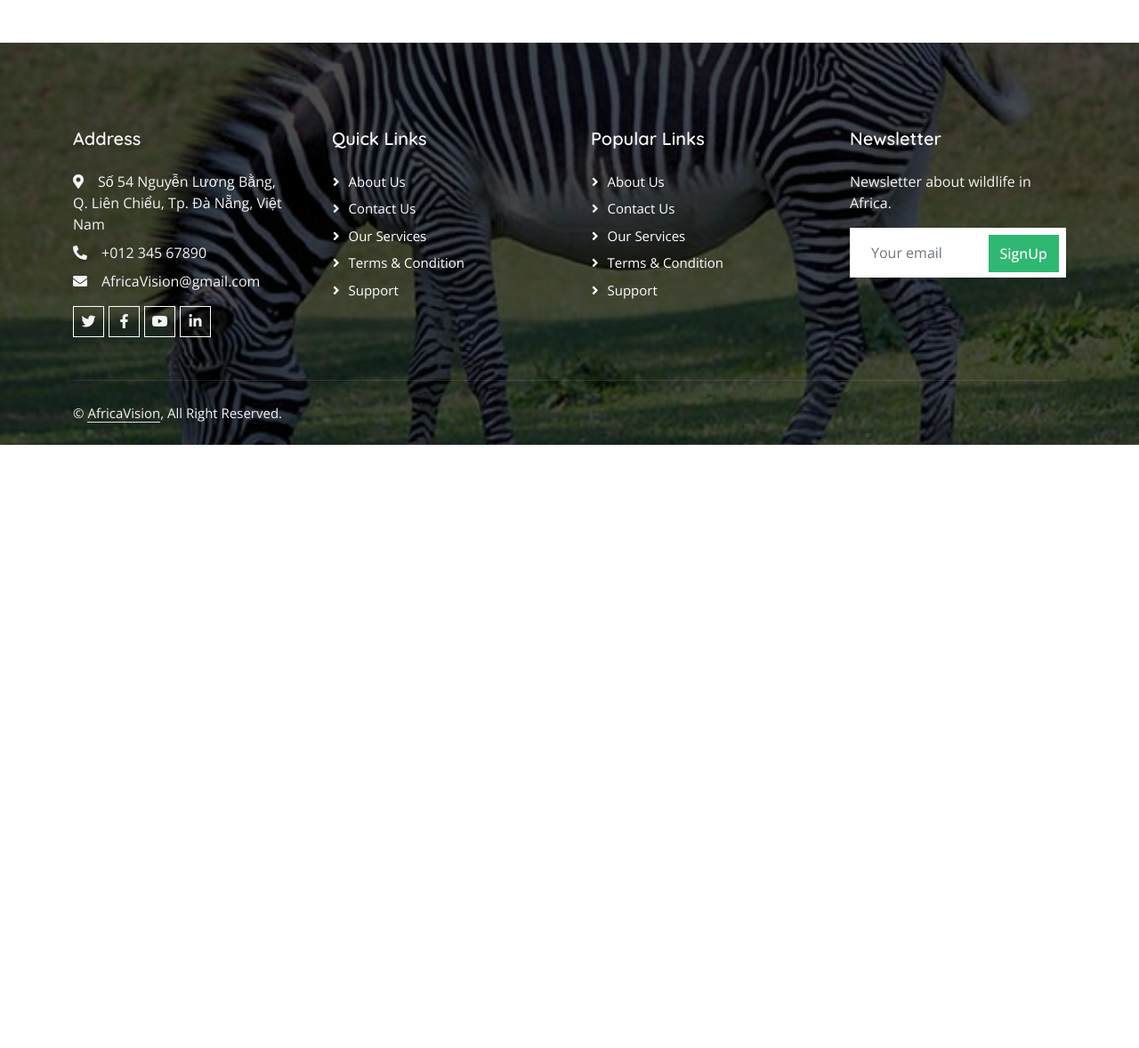
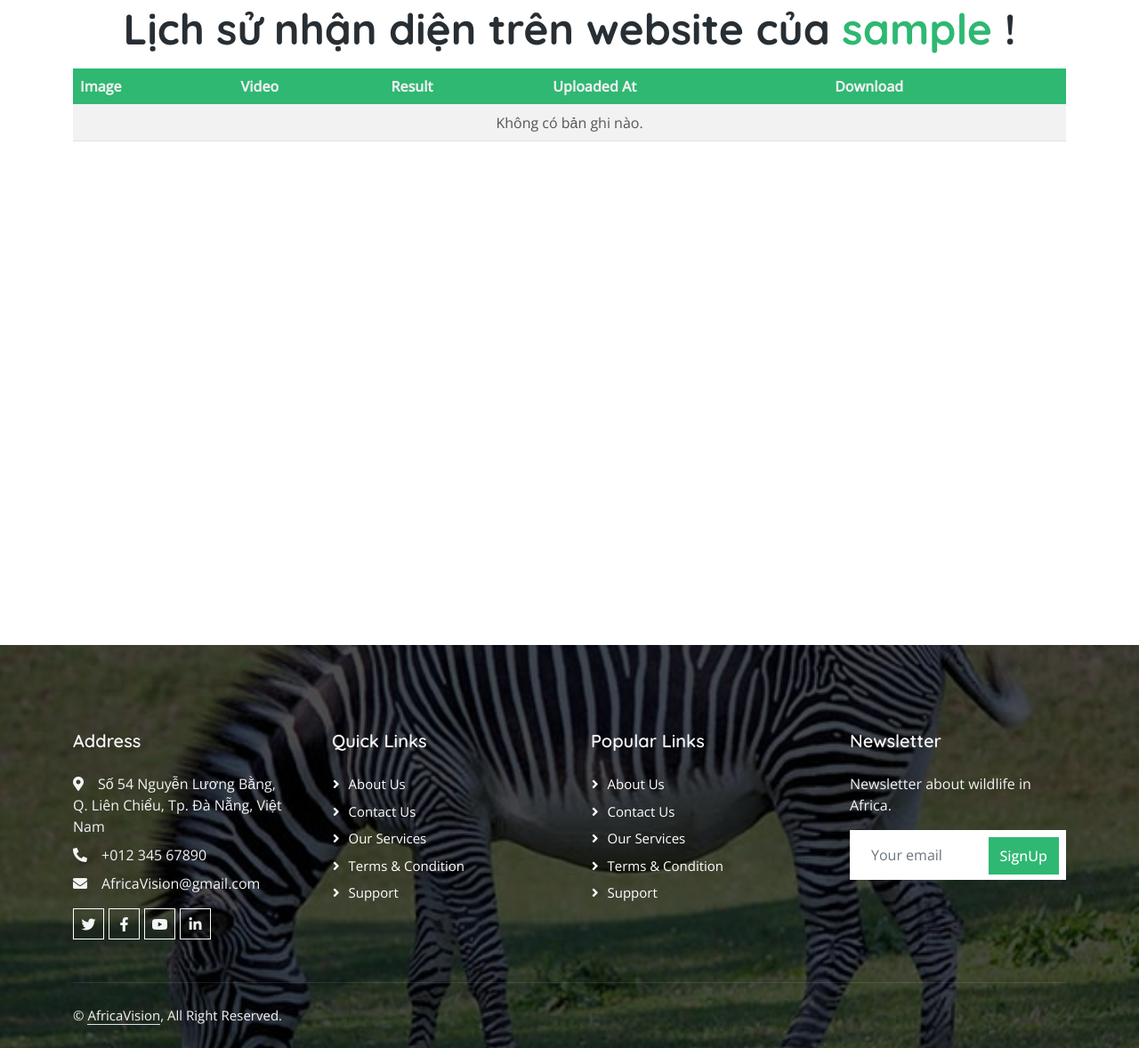
Before and after one commit to TranNguyenTam/Website_Animal_Detection, a Django app: page /history/ in a window 1280 px wide. Shown: the part 73-1251 px from the top of the page at 89% size. Before the commit the page ends 573 px from the top, so only its background shows below. Run offline with Django 4.2, Linux system fonts and the light colour scheme; the visitor is signed in with stand-in values (Sample User, id 1); data that the repository does not hold is empty; some libraries are stand-ins or nearby versions.

Commit message:
Change database and Add Upload_history FE & BE

```diff
--- a/myweb/myapp/templates/myapp/history.html
+++ b/myweb/myapp/templates/myapp/history.html
@@ -6,7 +6,7 @@
   class="navbar navbar-expand-lg bg-white navbar-light sticky-top py-lg-0 px-4 px-lg-5 wow fadeIn"
   data-wow-delay="0.1s"
   >
-  <a href="{% url "index" %}" class="navbar-brand p-0">
+  <a href="{% url "upload" %}" class="navbar-brand p-0">
     <img class="img-fluid me-3" src="{% static 'myapp/images/icon/icon-10.png' %}" alt="Icon" />
     <h1 class="m-0 text-primary">AfricaVision</h1>
   </a>
@@ -36,4 +36,99 @@
   </nav>
   <!-- Navbar End -->
 
+  {% if user.is_authenticated %}
+  <div class="d-flex justify-content-center">
+    <h1 class="display-5 mt-1 mb-3">
+    Lịch sử nhận diện trên website của
+    <span class="text-primary">{{ user.username }}</span> !
+  </h1>
+  </div>
+
+  <section>
+    <div class="h-100">
+      <div class="d-flex align-items-center h-100">
+        <div class="container">
+          <div class="row justify-content-center">
+            <div class="col-12">
+                <div class="p-0">
+                  <div class="table-responsive table-scroll" data-mdb-perfect-scrollbar="true" style="position: relative; height: 600px">
+                    <table class="table table-striped mb-0">
+                      <thead style="background-color: #2EB872; color: #EEEEEE">
+                        <tr>
+                          <th scope="col">Image</th>
+                          <th scope="col">Video</th>
+                          <th scope="col">Result</th>
+                          <th scope="col">Uploaded At</th>
+                          <th scope="col">Download</th>
+                        </tr>
+                      </thead>
+                      <tbody>
+                        {% for upload in uploads %}
+                        <tr>
+                          <!-- Cột Image -->
+                          <td>
+                            {% if upload.image %}
+                            <img src="{{ upload.image.url }}" alt="Image" style="max-width: 100px; max-height: 100px;" />
+                            {% else %}
+                            -
+                            {% endif %}
+                          </td>
+                          <!-- Cột Video -->
+                          <td>
+                            {% if upload.video %}
+                              <video width="300" controls>
+                                <source src="{{ upload.video.url }}" type="video/mp4">
+                                Your browser does not support the video tag.
+                              </video>
+                            {% else %}
+                              -
+                            {% endif %}
+                          </td>
+                          <!-- Cột Result -->
+                          <td>
+                            {% if upload.result %}
+                              {% if upload.file_type == 'image' %}
+                                <a href="{{ upload.result.url }}" target="_blank">
+                                  <button class="btn btn-primary">Xem ảnh</button>
+                                </a>
+                              {% elif upload.file_type == 'video' %}
+                                <a href="{{ upload.result.url }}" target="_blank">
+                                  <button class="btn btn-primary">Xem video</button>
+                                </a>
+                              {% else %}
+                                <button class="btn btn-secondary" disabled>File không hỗ trợ xem</button>
+                              {% endif %}
+                            {% else %}
+                              -
+                            {% endif %}
+                          </td>
+                          <!-- Cột Uploaded At -->
+                          <td>{{ upload.uploaded_at|date:"d/m/Y H:i:s" }}</td>
+                          <!-- Cột Download -->
+                          <td>
+                            {% if upload.result %}
+                              <a href="{% url 'download_file' filename=upload.output_filename %}?name={{ upload.download_filename }}">
+                                <button class="btn btn-success">Tải xuống</button>
+                              </a>
+                            {% else %}
+                              -
+                            {% endif %}
+                          </td>
+                        </tr>
+                        {% empty %}
+                        <tr>
+                          <td colspan="5" class="text-center">Không có bản ghi nào.</td>
+                        </tr>
+                        {% endfor %}
+                      </tbody>
+                    </table>
+                  </div>
+              </div>
+            </div>
+          </div>
+        </div>
+      </div>
+    </div>
+  </section>
+  {% endif %}
 {% endblock body %}
--- a/myweb/myapp/views.py
+++ b/myweb/myapp/views.py
@@ -10,9 +10,11 @@ from django.shortcuts import render, redirect
 from django.contrib.auth import authenticate, login, logout
 from django.contrib import messages
 from django.contrib.auth.models import User
+from .models import Upload
 from django.forms import ValidationError
 from django.http import HttpResponseNotFound, JsonResponse, FileResponse
 from django.views.decorators.csrf import csrf_exempt
+from django.contrib.auth.decorators import login_required
 from django.conf import settings
 from ultralytics import YOLO
 from PIL import Image
@@ -118,20 +120,6 @@ def upload(request):
 logger = logging.getLogger(__name__)
 
 @csrf_exempt
-def download_file(request, filename):
-    file_path = os.path.join(settings.DETECT_DIR, filename)
-
-    if not os.path.exists(file_path):
-        return HttpResponseNotFound('File not found')
-
-    original_name = request.GET.get('name', filename)
-
-    mime_type, _ = mimetypes.guess_type(file_path)
-    response = FileResponse(open(file_path, 'rb'), content_type=mime_type)
-    response['Content-Disposition'] = f'attachment; filename="{original_name}"'
-    return response
-
-@csrf_exempt
 def upload_media(request):
     if request.method == 'POST' and request.FILES.get('media'):
         media = request.FILES['media']
@@ -141,18 +129,34 @@ def upload_media(request):
         file_ext = os.path.splitext(media.name)[1]
         unique_filename = f"{uuid.uuid4()}{file_ext}"
 
-        # Đường dẫn lưu file gốc trong thư mục upload
-        file_path = os.path.join(settings.UPLOAD_DIR, unique_filename)
+        # Định nghĩa loại file (image hoặc video)
+        is_image = media.name.lower().endswith(('.jpg', '.jpeg', '.png'))
+        is_video = media.name.lower().endswith(('.mp4', '.avi', '.mov'))
+
+        if not (is_image or is_video):
+            return JsonResponse({'success': False, 'error': 'Định dạng file không được hỗ trợ'})
+
+        # Tạo đối tượng Upload để lưu vào database
+        upload_instance = Upload(
+            user=request.user if request.user.is_authenticated else None,
+            original_filename = original_filename,
+        )
+
+        # Gán file vào field tương ứng (image hoặc video)
+        media.name = unique_filename
+        media_field = 'image' if is_image else 'video'
+        upload_instance.__setattr__(media_field, media)
 
         # Lưu file gốc
         try:
-            with open(file_path, 'wb+') as destination:
-                for chunk in media.chunks():
-                    destination.write(chunk)
+            # Lưu đối tượng vào database
+            upload_instance.save()
+        except Exception as e:
+            logger.error(f"Lỗi khi lưu vào database: {str(e)}")
+            return JsonResponse({'success': False, 'error': f'Lưu file thất bại: {str(e)}'})
 
-        except Exception as e:
-            # logger.error(f"Lỗi khi lưu file: {str(e)}")
-            return JsonResponse({'success': False, 'error': f'Lưu file thất bại: {str(e)}'})
+        # Lấy đường dẫn file đã lưu từ database
+        file_path = os.path.join(settings.MEDIA_ROOT, upload_instance.__getattribute__(media_field).name)
 
         # Tải mô hình YOLOv8
         try:
@@ -165,11 +169,11 @@ def upload_media(request):
 
         # Xử lý file
         output_filename = f"processed_{unique_filename}"
-        output_path = os.path.join(settings.DETECT_DIR, output_filename)
-        file_url = f"{settings.MEDIA_URL}detect/{output_filename}"
+        output_path = os.path.join(settings.RESULTS_DIR, output_filename)
+        file_url = f"{settings.MEDIA_URL}results/{output_filename}"
 
         try:
-            if media.name.lower().endswith(('.jpg', '.jpeg', '.png')):
+            if is_image:
                 # Nhận diện với YOLOv8
                 results = model(file_path)
 
@@ -180,10 +184,9 @@ def upload_media(request):
                 annotated_img_rgb = cv2.cvtColor(annotated_img, cv2.COLOR_BGR2RGB)
 
                 # Lưu ảnh đã nhận diện
-                annotated_img_pil = Image.fromarray(annotated_img_rgb)
-                annotated_img_pil.save(output_path)
+                Image.fromarray(annotated_img_rgb).save(output_path)
 
-            elif media.name.lower().endswith(('.mp4', '.avi', '.mov')):
+            elif is_video:
                 # Xử lý video
                 cap = cv2.VideoCapture(file_path)
                 fourcc = cv2.VideoWriter_fourcc(*'H264')
@@ -208,8 +211,10 @@ def upload_media(request):
 
                 cap.release()
                 out.release()
-            else:
-                return JsonResponse({'success': False, 'error': 'Định dạng file không được hỗ trợ'})
+
+            # Lưu đường dẫn file kết quả vào database
+            upload_instance.result.name = os.path.join('results', output_filename)
+            upload_instance.save()
 
             # Tạo tên file tải xuống
             if original_filename:
@@ -233,5 +238,21 @@ def upload_media(request):
 
     return JsonResponse({'success': False, 'error': 'Không có file hoặc yêu cầu không hợp lệ'})
 
+@csrf_exempt
+def download_file(request, filename):
+    file_path = os.path.join(settings.RESULTS_DIR, filename)
+
+    if not os.path.exists(file_path):
+        return HttpResponseNotFound('File not found')
+
+    original_name = request.GET.get('name', filename)
+
+    mime_type, _ = mimetypes.guess_type(file_path)
+    response = FileResponse(open(file_path, 'rb'), content_type=mime_type)
+    response['Content-Disposition'] = f'attachment; filename="{original_name}"'
+    return response
+
+@login_required
 def history(request):
-    return render(request,'myapp/history.html')
+    uploads = Upload.objects.filter(user=request.user).order_by('-uploaded_at')
+    return render(request, 'myapp/history.html', {'uploads': uploads})
```
Also changed, not shown: myweb/myapp/models.py (+33 -0 lines), myweb/myapp/templates/myapp/upload.html (+4 -3 lines), myweb/myweb/settings.py (+4 -8 lines), myweb/myapp/migrations/0002_upload_original_filename.py (added), myweb/myapp/migrations/0003_alter_upload_uploaded_at.py (added), myweb/myapp/migrations/0004_alter_upload_uploaded_at.py (added), myweb/myapp/migrations/0005_remove_upload_original_filename.py (added), myweb/myapp/migrations/0006_upload_original_filename.py (added).
